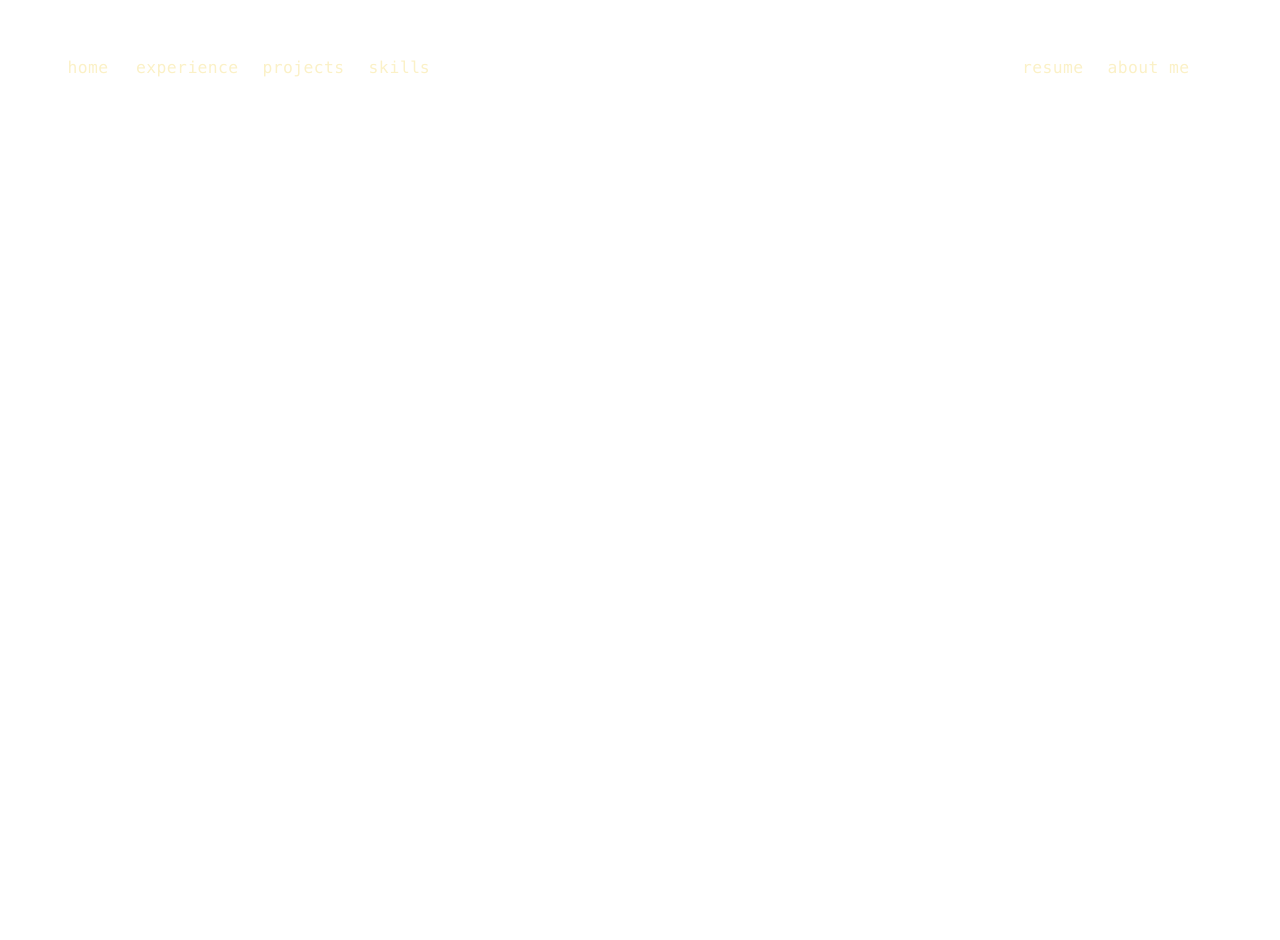
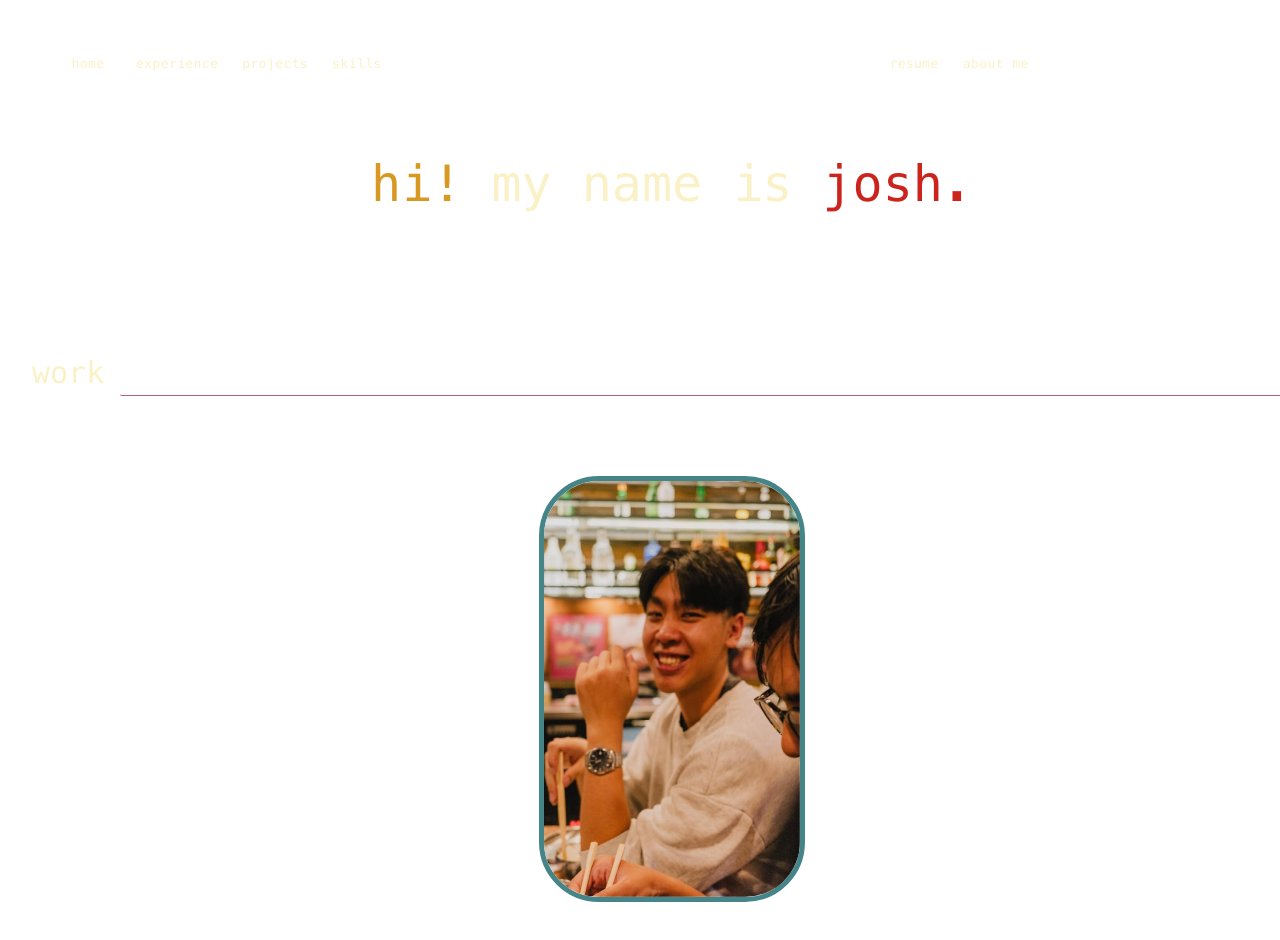
Before and after one commit to jishli113/jli-portfolio, a React (Vite) app: page / in a window 1280 px wide. Shown: the top 940 px of the page. Before the commit the page ends 800 px from the top, so only its background shows below. Built offline with nearby package versions, Linux system fonts and the light colour scheme.

Commit message:
adding portrait, intro text animation, skeleton code for works

```diff
--- a/src/App.css
+++ b/src/App.css
@@ -7,6 +7,30 @@
     font-style: normal;
     font-display: swap;
   }
+@-webkit-keyframes text-focus-in {
+  0% {
+    -webkit-filter: blur(12px);
+            filter: blur(12px);
+    opacity: 0;
+  }
+  100% {
+    -webkit-filter: blur(0px);
+            filter: blur(0px);
+    opacity: 1;
+  }
+}
+@keyframes text-focus-in {
+  0% {
+    -webkit-filter: blur(12px);
+            filter: blur(12px);
+    opacity: 0;
+  }
+  100% {
+    -webkit-filter: blur(0px);
+            filter: blur(0px);
+    opacity: 1;
+  }
+}
 
 #root {
   max-width: 1280px;
@@ -22,13 +46,62 @@
   top:0
 }
 .menu-options-stack{
-  margin-right:45vw;
+  width: 67vw;
 }
-Button {
-  transition-duration: 0s !important;
+.menu-right-bar{
+  width: 33vw;
+}
+.intro-text{
+  -webkit-animation: text-focus-in 1s cubic-bezier(0.550, 0.085, 0.680, 0.530) both;
+	animation: text-focus-in 1s cubic-bezier(0.550, 0.085, 0.680, 0.530) both;
+  font-family: "MesloFont";
+  font-size: large;
+  font-size: 50px;
+}
+.intro-hi{
+  color: #d79921;
+  font-family: "MesloFont";
+  font-weight: bold;
+}
+.intro-name{
+  color: #cc241d;
+  font-family: "MesloFont";
+  font-weight: bold;
+}
+.intro-section{
+  place-content: center;
+}
+.intro-middle-text{
+  color: #fbf1c7;
+}
+.portrait-img{
+  width: 20vw;
+  height: 52vh;
+  border-radius: 60px;
+  border-color: #458588;
+  border-width: 5px;
+  border-style: solid;
+}
+.horizontal-line{
+  border-bottom: 0.5px solid #b16286;; /* Creates a 1px solid black line at the bottom */
+  width: 100%; /* Spans the full width of its parent */
+  border-radius: 2px;
+}
+.work-section{
+  margin-top: 10vh;
+}
+.about-me{
+  margin-top: 10vh;
 }
 h3 {
   font-family: "MesloFont";
   text-transform: lowercase;
   color: #fbf1c7;
+  font-size: 13px;
 }
+
+h4 {
+  font-family: "Meslofont";
+  color:#fbf1c7;
+  font-size: 30px;
+}
--- a/src/App.tsx
+++ b/src/App.tsx
@@ -1,8 +1,17 @@
 
 import { AppBar, Box, Toolbar, Button, Stack} from '@mui/material'
 import './App.css'
+import Work from './Work';
 
 function App() {
+  const workPlaces: string[] = ["aws", "rimini street", "uc santa cruz"];
+  const workTitles: string[] = ["sde intern", "swe intern", "undergraduate student researcher"];
+  const workDates: string[] = ["june 2025 - sep 2025"];
+  const descriptions: string[] = ["q business", "ai-powered email summarizations", "differentiable simulators with prof. razvan marinescu"];
+
+  const start = 0;
+  const end = workPlaces.length;
+  const range = Array.from({ length: end - start + 1 }, (_, i) => start + i);
 
   return (
     <>
@@ -15,13 +24,36 @@ function App() {
           <Button disableRipple><h3>projects</h3></Button>
           <Button disableRipple><h3>skills</h3></Button>
         </Stack>
-        <Stack direction="row" spacing={1}>
+        <Stack direction="row" spacing={1} className="menu-right-bar">
           <Button disableRipple><h3>resume</h3></Button>
           <Button disableFocusRipple disableTouchRipple><h3>about me</h3></Button>
         </Stack>
       </Toolbar>
     </AppBar>
     </Box>
+    <Box className="intro-section">
+      <p className="intro-text">
+        <span className='intro-hi'>hi! </span>
+        <span className='intro-middle-text'>my name is </span>
+        <span className="intro-name">josh.</span>
+      </p>
+    </Box>
+    <Box className="work-section">
+      <Stack direction={'row'} spacing={2}>
+        <h4>work</h4>
+        <div className="horizontal-line"></div>
+      </Stack>
+      <Stack direction={'column'} spacing={3}>
+
+      </Stack>
+    </Box>
+
+    <Box className="about-me">
+      <img src='../public/images/portrait.png' className='portrait-img'></img>
+      {range.map((num) => (
+        <Work/>
+      ))}
+    </Box>
     </>
   )
 }
--- /dev/null
+++ b/src/Work.tsx
@@ -0,0 +1,7 @@
+import './Work.css'
+function Work() {
+    return (
+        <></>
+    )
+}
+export default Work
```
Also changed, not shown: public/images/portrait.png (added), src/Work.css (added).
